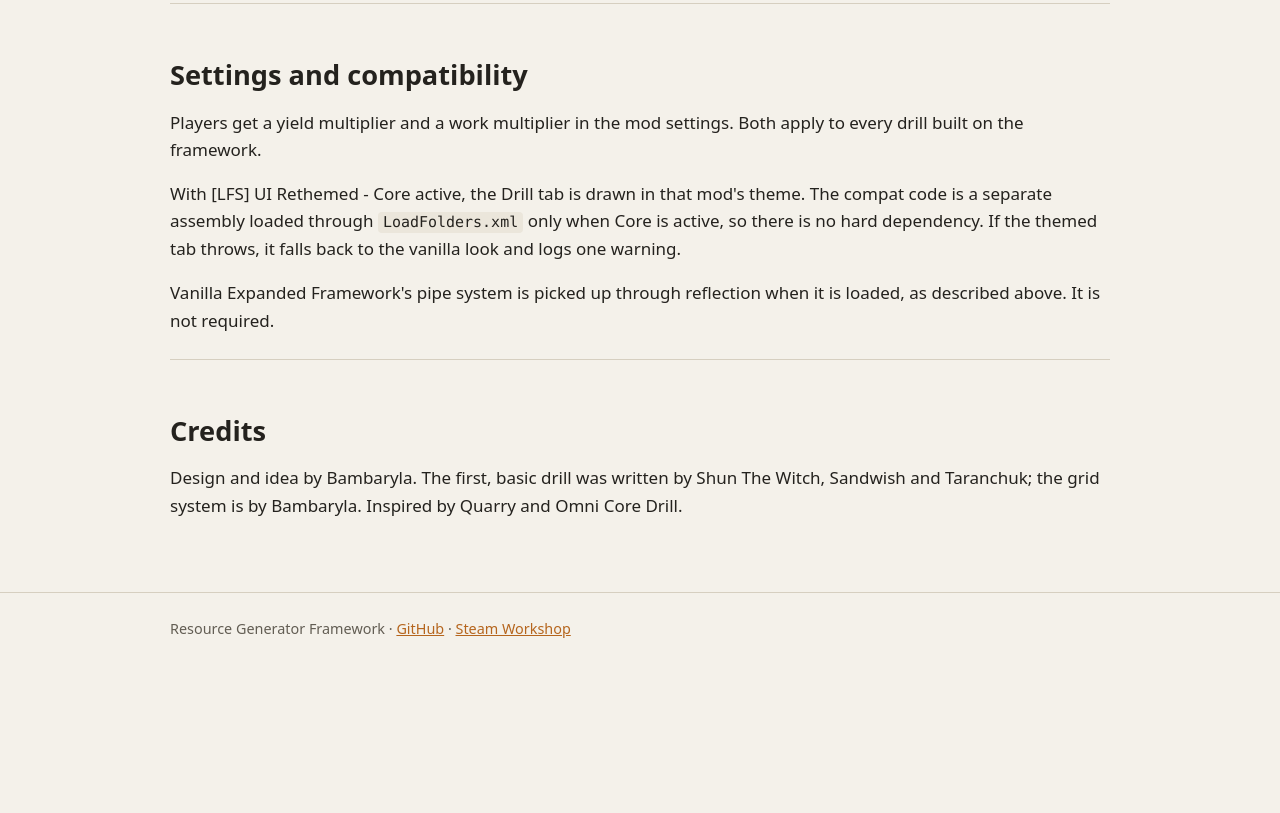
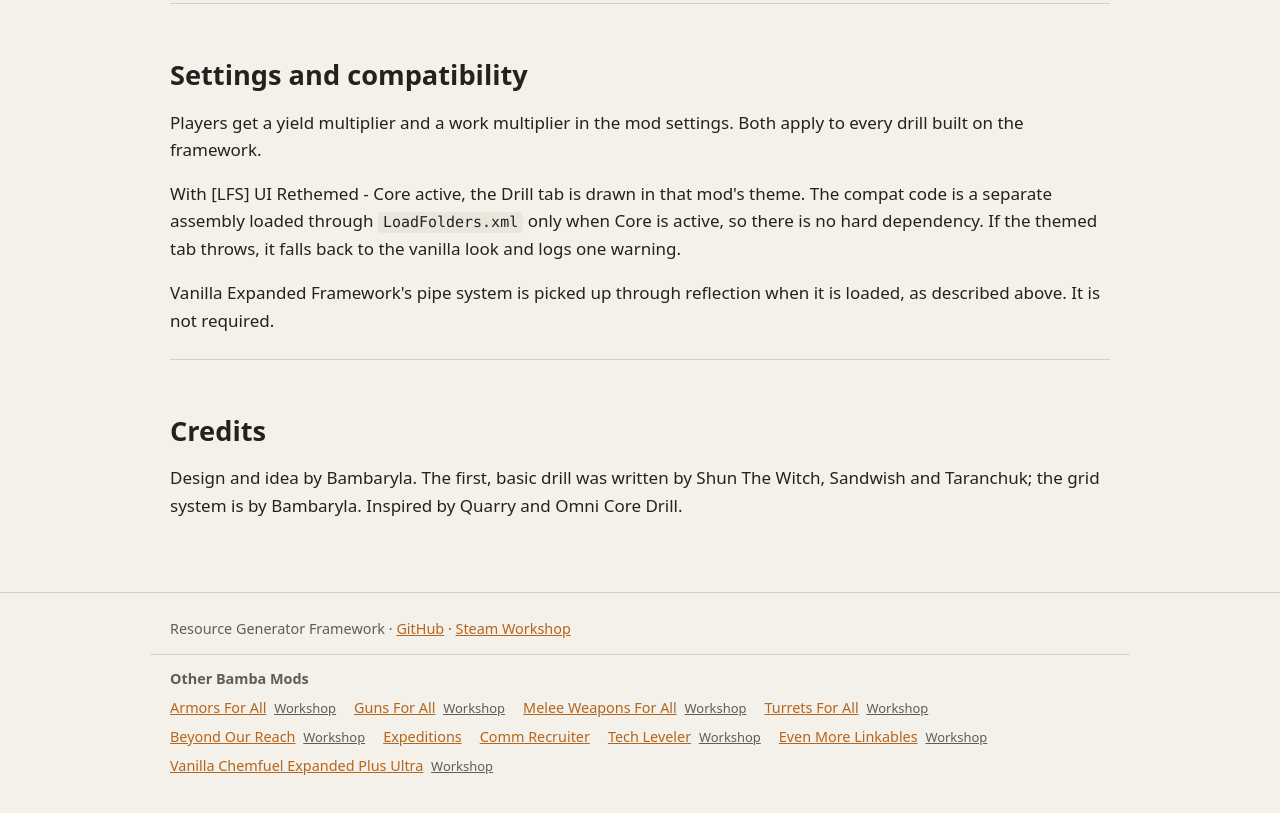
Before and after one commit to bambaryla-mods/ResourceGeneratorFramework, a plain HTML site: page site/index.html in a window 1280 px wide. Shown: the part 6013-6826 px from the top of the page. Before the commit the page ends 6693 px from the top, so only its background shows below. Drawn offline with Linux system fonts and the light colour scheme; files whose address does not match are found by name.

Commit message:
Site: link the other Bamba mods in the footer

```diff
--- a/site/index.html
+++ b/site/index.html
@@ -237,6 +237,21 @@
 
 <footer>
   <div class="wrap">Resource Generator Framework · <a href="https://github.com/bambaryla-mods/ResourceGeneratorFramework">GitHub</a> · <a href="https://steamcommunity.com/sharedfiles/filedetails/?id=3768286295">Steam Workshop</a></div>
+  <div class="wrap other-mods">
+    <p class="other-mods-title">Other Bamba Mods</p>
+    <ul>
+      <li><a href="https://bambaryla-mods.github.io/AllBambaArmors/">Armors For All</a> <a class="ws" href="https://steamcommunity.com/sharedfiles/filedetails/?id=3787547731">Workshop</a></li>
+      <li><a href="https://bambaryla-mods.github.io/AllBambaGuns/">Guns For All</a> <a class="ws" href="https://steamcommunity.com/sharedfiles/filedetails/?id=3782391721">Workshop</a></li>
+      <li><a href="https://bambaryla-mods.github.io/AllBambaMelee/">Melee Weapons For All</a> <a class="ws" href="https://steamcommunity.com/sharedfiles/filedetails/?id=3726524693">Workshop</a></li>
+      <li><a href="https://bambaryla-mods.github.io/AllBambaTurrets/">Turrets For All</a> <a class="ws" href="https://steamcommunity.com/sharedfiles/filedetails/?id=3800286808">Workshop</a></li>
+      <li><a href="https://bambaryla-mods.github.io/RimworldBeyondOurReach/">Beyond Our Reach</a> <a class="ws" href="https://steamcommunity.com/sharedfiles/filedetails/?id=3768354639">Workshop</a></li>
+      <li><a href="https://bambaryla-mods.github.io/rimworldExpeditions/">Expeditions</a></li>
+      <li><a href="https://bambaryla-mods.github.io/rimworldCommRecruiter/">Comm Recruiter</a></li>
+      <li><a href="https://bambaryla-mods.github.io/RimworldTechLeveler/">Tech Leveler</a> <a class="ws" href="https://steamcommunity.com/sharedfiles/filedetails/?id=3828217997">Workshop</a></li>
+      <li><a href="https://bambaryla-mods.github.io/EvenMoreLinkables/">Even More Linkables</a> <a class="ws" href="https://steamcommunity.com/sharedfiles/filedetails/?id=3536014093">Workshop</a></li>
+      <li><a href="https://bambaryla-mods.github.io/VanillaChemfuelExpandedPlusUltra/">Vanilla Chemfuel Expanded Plus Ultra</a> <a class="ws" href="https://steamcommunity.com/sharedfiles/filedetails/?id=3231387549">Workshop</a></li>
+    </ul>
+  </div>
 </footer>
 
 <script>
--- a/site/style.css
+++ b/site/style.css
@@ -148,3 +148,11 @@ footer { margin-top: 48px; padding: 24px 0 40px; border-top: 1px solid var(--lin
   .hero-grid { grid-template-columns: 1fr; gap: 24px; }
   .fields td:first-child, .fields td:nth-child(2) { width: auto; }
 }
+
+/* ---------- other Bamba mods (footer) ---------- */
+.other-mods { margin-top: 14px; padding-top: 12px; border-top: 1px solid var(--line); }
+.other-mods-title { margin: 0 0 6px; font-weight: 600; }
+.other-mods ul { list-style: none; margin: 0; padding: 0; display: flex; flex-wrap: wrap; gap: 6px 18px; }
+.footer .other-mods ul { justify-content: center; }
+.other-mods li { margin: 0; }
+.other-mods .ws { color: var(--muted); font-size: 0.9em; margin-left: 4px; }
```
